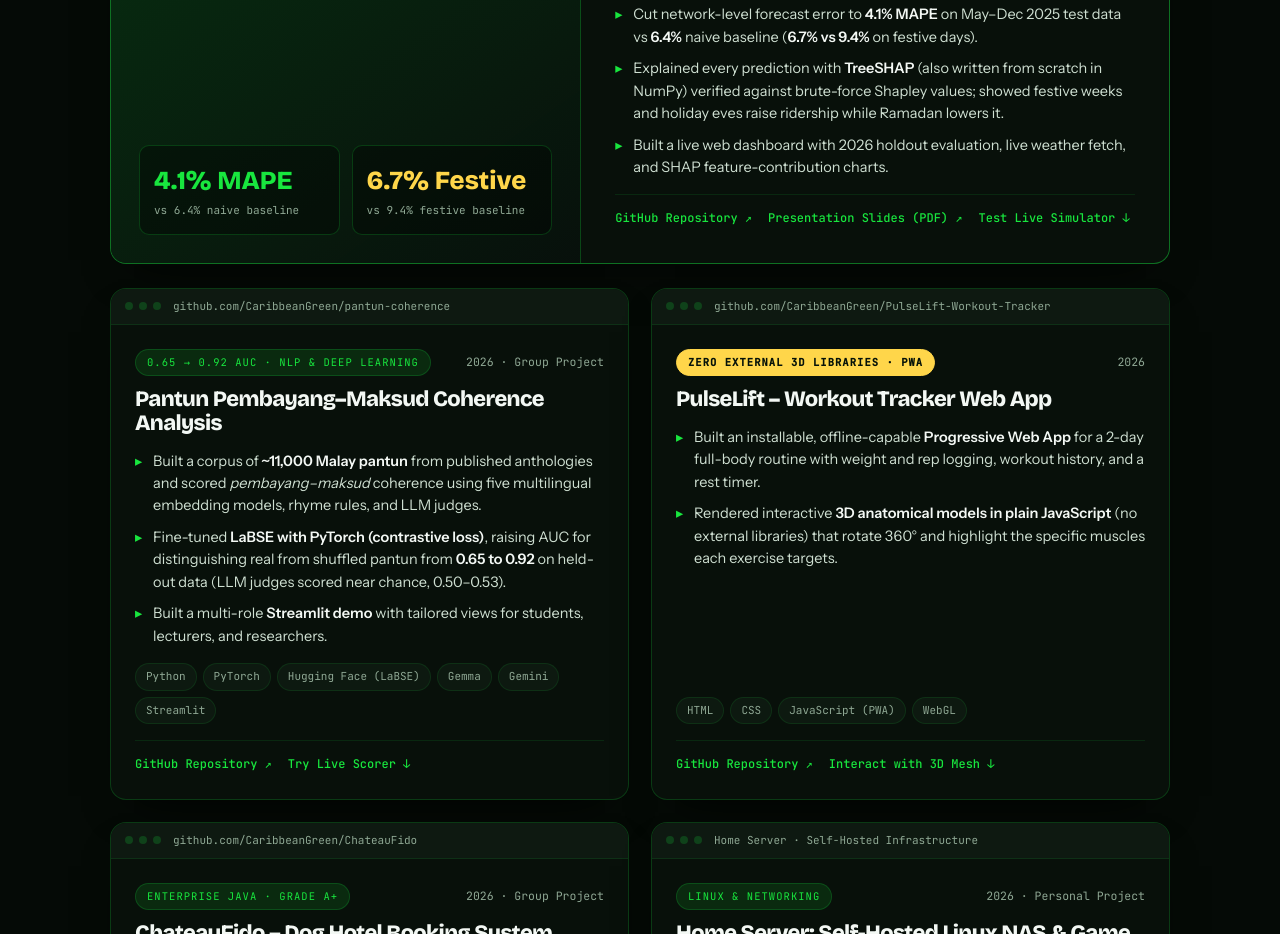
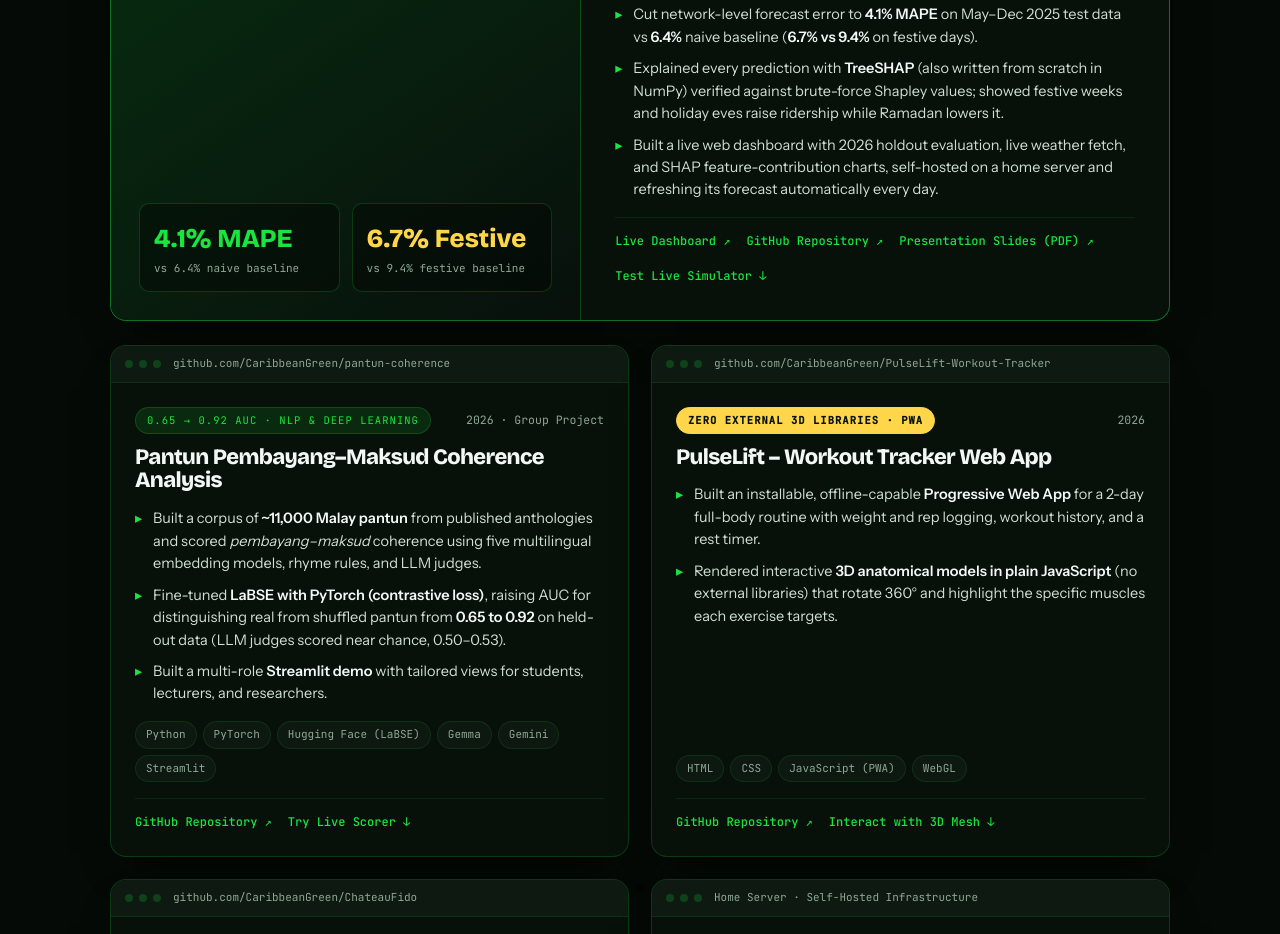
Before and after one commit to CaribbeanGreen/CaribbeanGreen.github.io, a plain HTML site: page index.html in a window 1280 px wide. Shown: the part 2852-3786 px from the top of the page. Drawn offline with nearby package versions, Linux system fonts and the light colour scheme.

Commit message:
FYP card: link the live, self-hosted dashboard
- 'Live Dashboard' link to https://ets.aimanjamal.com (served from the home server)
- Dashboard bullet: self-hosted, forecast refreshes automatically every day

Co-Authored-By: Claude Opus 5.5 <noreply@anthropic.com>

```diff
--- a/index.html
+++ b/index.html
@@ -253,9 +253,10 @@
         <li>Implemented a <strong>Random Forest from scratch in NumPy</strong>, forecasting daily ridership across 21 districts on <strong>2.2M hourly trip records (2023–2026)</strong> joined with Malaysia public holidays, DOSM demographics, and Open-Meteo weather.</li>
         <li>Cut network-level forecast error to <strong>4.1% MAPE</strong> on May–Dec 2025 test data vs <strong>6.4%</strong> naive baseline (<strong>6.7% vs 9.4%</strong> on festive days).</li>
         <li>Explained every prediction with <strong>TreeSHAP</strong> (also written from scratch in NumPy) verified against brute-force Shapley values; showed festive weeks and holiday eves raise ridership while Ramadan lowers it.</li>
-        <li>Built a live web dashboard with 2026 holdout evaluation, live weather fetch, and SHAP feature-contribution charts.</li>
+        <li>Built a live web dashboard with 2026 holdout evaluation, live weather fetch, and SHAP feature-contribution charts, self-hosted on a home server and refreshing its forecast automatically every day.</li>
       </ul>
       <div class="proj-links">
+        <a href="https://ets.aimanjamal.com" target="_blank" rel="noopener">Live Dashboard ↗</a>
         <a href="https://github.com/CaribbeanGreen/KTMB-ETS-Ridership-XAI" target="_blank" rel="noopener">GitHub Repository ↗</a>
         <a href="assets/docs/KTMB_ETS_Ridership_XAI_Slides.pdf" target="_blank" rel="noopener">Presentation Slides (PDF) ↗</a>
         <a href="#preview" data-jump-chip="xai">Test Live Simulator ↓</a>
```
